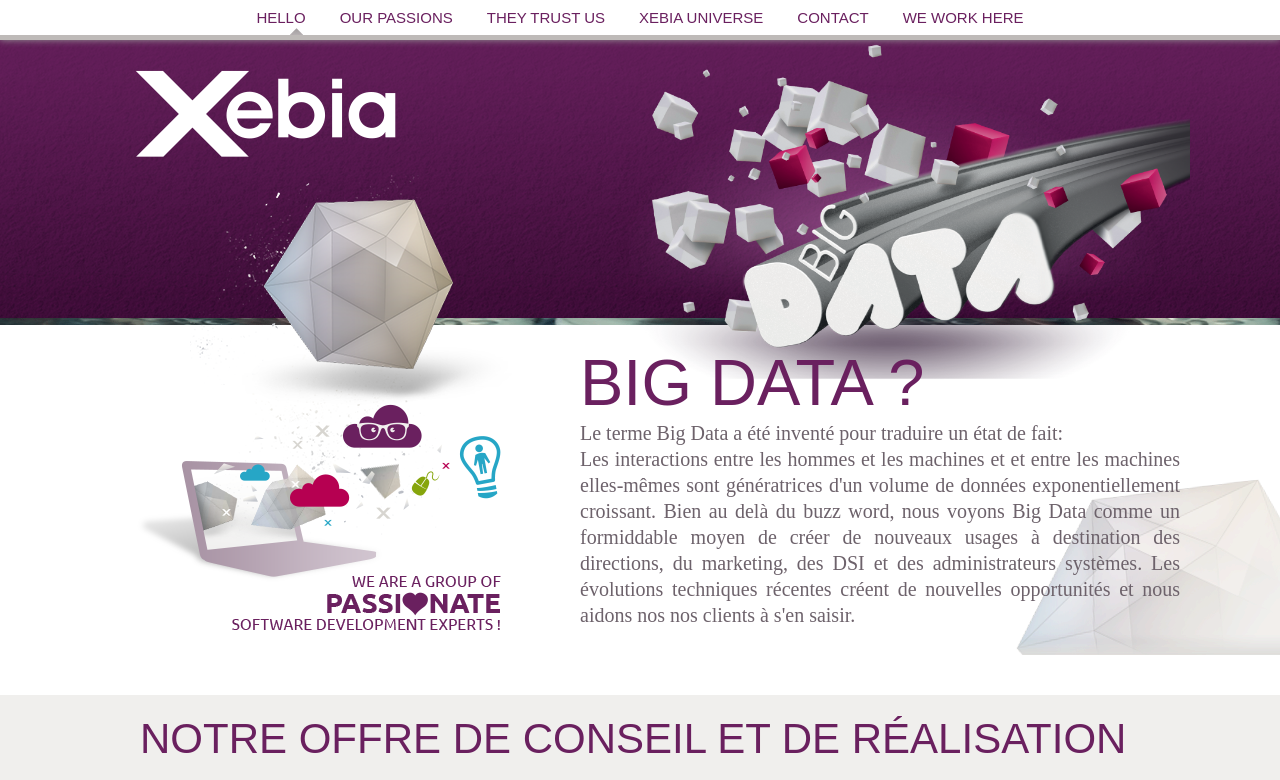
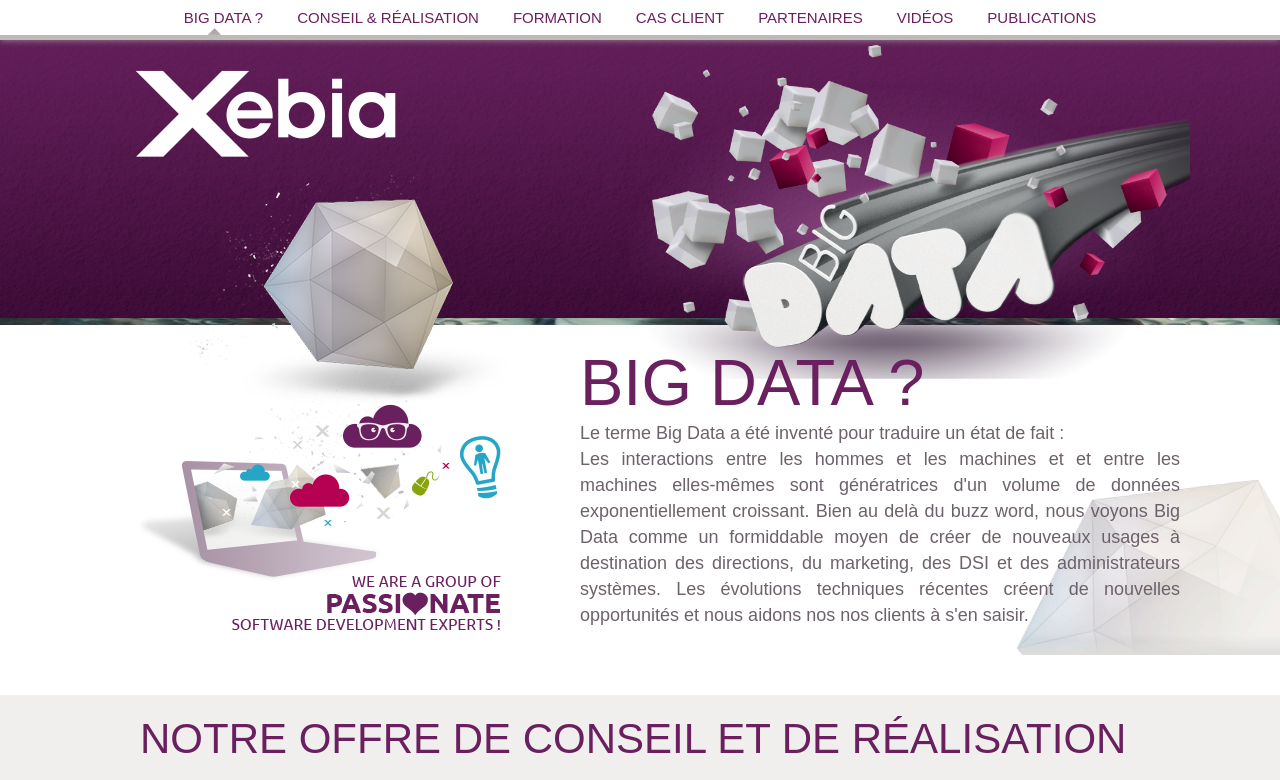
Before and after one commit to publicissapient-france/big-data-minisite, a plain HTML site: page index.html in a window 1280 px wide. Shown: the top 780 px of the page. Drawn offline with Linux system fonts and the light colour scheme.

Commit message:
adding js nav

```diff
--- a/css/main.css
+++ b/css/main.css
@@ -3,6 +3,7 @@
     margin: 0px;
     min-width: 1100px;
     color: #6d626b;
+    zoom: 1;
 }
 a {
     text-decoration: none;
@@ -15,7 +16,7 @@
     font: 65px 'UbuntuLight', Arial, sans-serif;
     text-transform: uppercase;
 }
-.content {
+#content {
     font: 18px 'UbuntuMedium', Arial, sans-serif;
     width: 100%;
     position: relative;
@@ -62,7 +63,7 @@
     height: 7px;
     position: absolute;
     top: 28px;
-    left: 150px;
+    left: 66px;
     background: url('../images/nav-pointer.png') no-repeat;
 }
 
@@ -165,7 +166,7 @@
 }
 
 .hello .big-data-intro p {
-    font-size: 20px;
+    font-size: 18px;
     line-height: 26px;
     text-align: justify;
 }
--- a/index.html
+++ b/index.html
@@ -2,16 +2,18 @@
 <html>
     <head>
         <title>Big Data | Xebia France</title>
+        <meta charset="UTF-8">
 
-        <!-- meta -->
-        <meta charset="UTF-8">
-        <meta name="author" content="Xebia IT Architects">
-        <meta name="reply-to" content="web-admin@xebia.com">
-        <meta name="owner" content="Xebia IT Architects">
+        <!-- seo -->
         <meta name="description" content="Xebia is an international IT consultancy organization where craftsmanship and knowledge management are the key success factor. The company's mission is 'Authority'. We strive to be the leading company in each of our target markets: Agile Enterprise Java, BigData / Cloud / NoSQL, Web Oriented Architectures, Mobile.">
         <meta name="keywords" content="Agile, Java, BigData, Cloud, NoSQL, Web, Mobile">
         <meta name="content-language" content="fr">
         <meta name="robots" content="follow,index,all">
+
+        <!-- meta -->
+        <meta name="author" content="Xebia IT Architects">
+        <meta name="reply-to" content="web-admin@xebia.com">
+        <meta name="owner" content="Xebia IT Architects">
 
         <!-- browser meta -->
         <meta name="viewport" content="width=device-width">
@@ -38,6 +40,7 @@
         <script type="text/javascript" src="js/app.js"></script>
         <script type="text/javascript" src="js/vimeo.js"></script>
         <script type="text/javascript" src="js/blog.js"></script>
+        <script type="text/javascript" src="js/nav.js"></script>
 
     </head>
     <body>
@@ -48,21 +51,22 @@
             });
         </script>
 
+        <div class="nav" id="nav">
+            <div class="nav-content">
+                <a href="#bigdata">Big Data ?</a>
+                <a href="#our-offer">Conseil & R&eacute;alisation</a>
+                <a href="#our-formations">Formation</a>
+                <a href="#case-study">Cas client</a>
+                <a href="#partners">Partenaires</a>
+                <a href="#our-videos">Vid&eacute;os</a>
+                <a href="#our-articles">Publications</a>
+                <div class="pointer"></div>
+            </div>
+        </div>
+
         <div id="content">
 
-            <div class="nav">
-                <div class="nav-content">
-                    <a href="#hello">hello</a>
-                    <a href="#passion">our passions</a>
-                    <a href="#trust">they trust us</a>
-                    <a href="#universe">xebia universe</a>
-                    <a href="#contact">contact</a>
-                    <a href="#work">we work here</a>
-                    <div class="pointer"></div>
-                </div>
-            </div>
-
-            <div class="hello" id="hello">
+            <div class="hello" id="bigdata">
                 <div class="hello-content">
                     <h2>
                         <a href="http://www.xebia.fr">
@@ -78,7 +82,7 @@
                             Big Data ?
                         </h2>
                         <p>
-                            Le terme Big Data a &#233;t&#233; invent&#233; pour traduire un &#233;tat de fait:
+                            Le terme Big Data a &#233;t&#233; invent&#233; pour traduire un &#233;tat de fait :
                             <br/>
                             Les interactions entre les hommes et les machines et et entre les machines elles-m&#234;mes sont
                             g&#233;n&#233;ratrices d&#39;un volume de donn&#233;es exponentiellement croissant.
@@ -111,7 +115,7 @@
             </div>
             <div class="our-offer-monetize"></div>
 
-            <div class="our-formations section">
+            <div class="our-formations section" id="our-formations">
                 <div class="section-content">
                     <h2>Nos formations</h2>
                     <div class="formations flexslider">
@@ -145,9 +149,7 @@
                 </div>
             </div>
 
-
-
-            <div class="case-study section">
+            <div class="case-study section" id="case-study">
                 <div class="section-content">
                     <h2>Cas client</h2>
                     <img class="case-study-sncf-img" src="images/case-study-sncf.png"/>
@@ -167,7 +169,7 @@
                 </div>
             </div>
 
-            <div class="our-partners section">
+            <div class="our-partners section" id="partners">
                 <div class="section-content">
                     <h2>Nos partenaires</h2>
                     <p>
--- a/js/app.js
+++ b/js/app.js
@@ -22,6 +22,9 @@
             var articlesView = new pkg.blog.BlogArticleCollectionView({collection: articles});
             articlesView.$el.appendTo($("#our-articles .articles-container"));
 
+            var navView = new pkg.nav.NavView();
+
+
 
             $('.our-formations .flexslider').flexslider({
                 animation: "slide",
--- /dev/null
+++ b/js/nav.js
@@ -0,0 +1,44 @@
+definePackage("xebia.nav", function(pkg) {
+
+    pkg.NavView = Backbone.View.extend({
+
+        el : "#nav",
+
+        events : {
+            "click a" : "onNavElementClick"
+        },
+
+        initialize : function() {
+            this.onWindowScroll = _.debounce(_.bind(this.onWindowScroll, this), 100);
+            $(window).scroll(this.onWindowScroll);
+            this.pointer = this.$(".pointer");
+            this.onWindowScroll();
+        },
+
+        onWindowScroll : function() {
+            var anchors = this.$("a").get().reverse();
+            var scrollTop = $(window).scrollTop();
+            for(var i=0; i<anchors.length; i++) {
+                var navLink = $(anchors[i]);
+                var target = $(navLink.attr("href"));
+                var offsetTop = target.offset().top - 50;
+                if(scrollTop>offsetTop) {
+                    var navCenter = navLink.position().left + (navLink.width() / 2);
+                    this.pointer.animate({left: navCenter + "px"}, 300);
+
+                    console.log("scrolled to " + navLink.attr("href"), navCenter)
+
+                    break;
+                }
+            }
+        },
+
+        onNavElementClick : function(event) {
+            event.preventDefault();
+            var target = $($(event.currentTarget).attr("href"));
+            $('html,body').animate({scrollTop:target.offset().top-25}, 400);
+        }
+
+    });
+
+});
```
